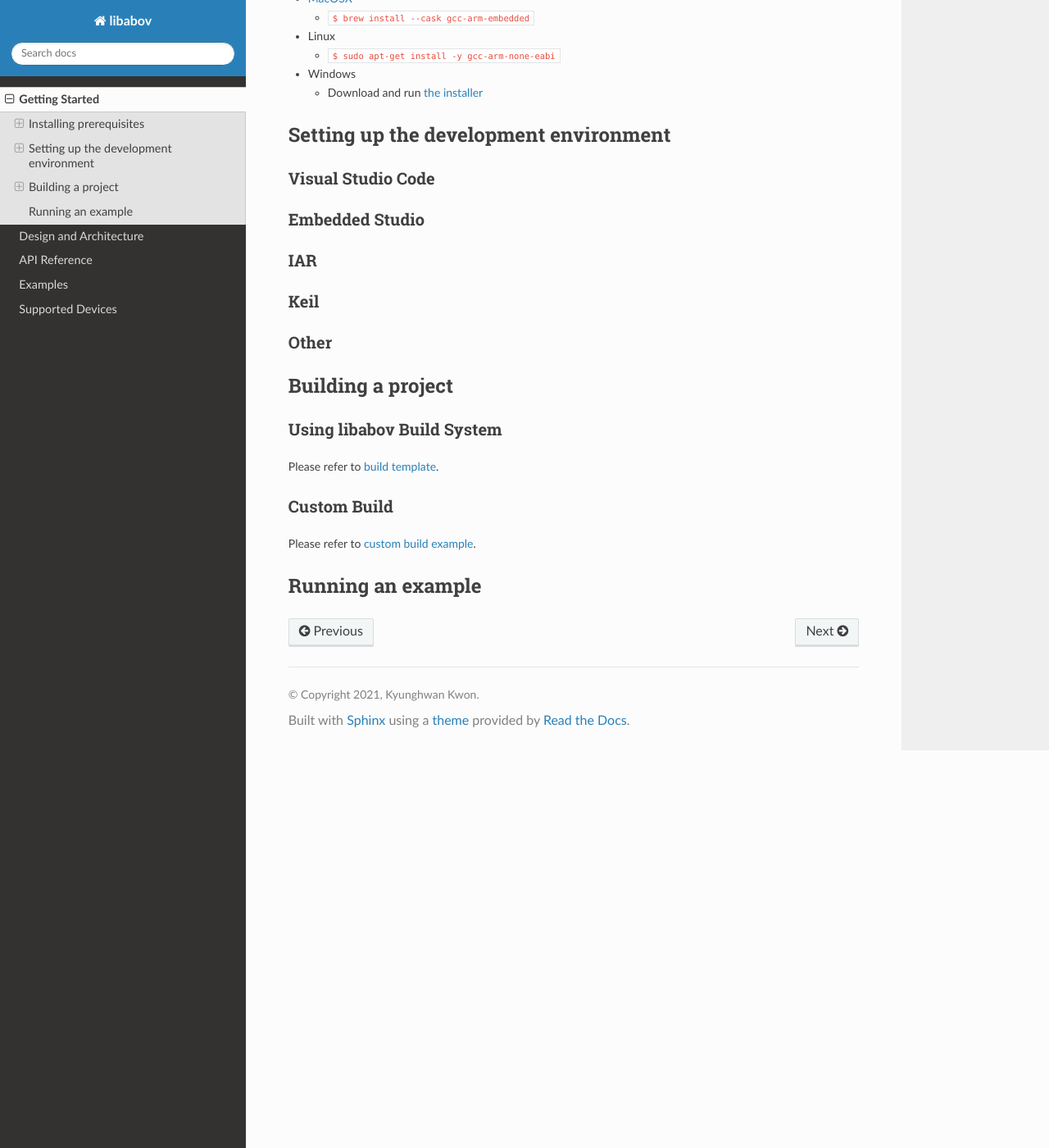
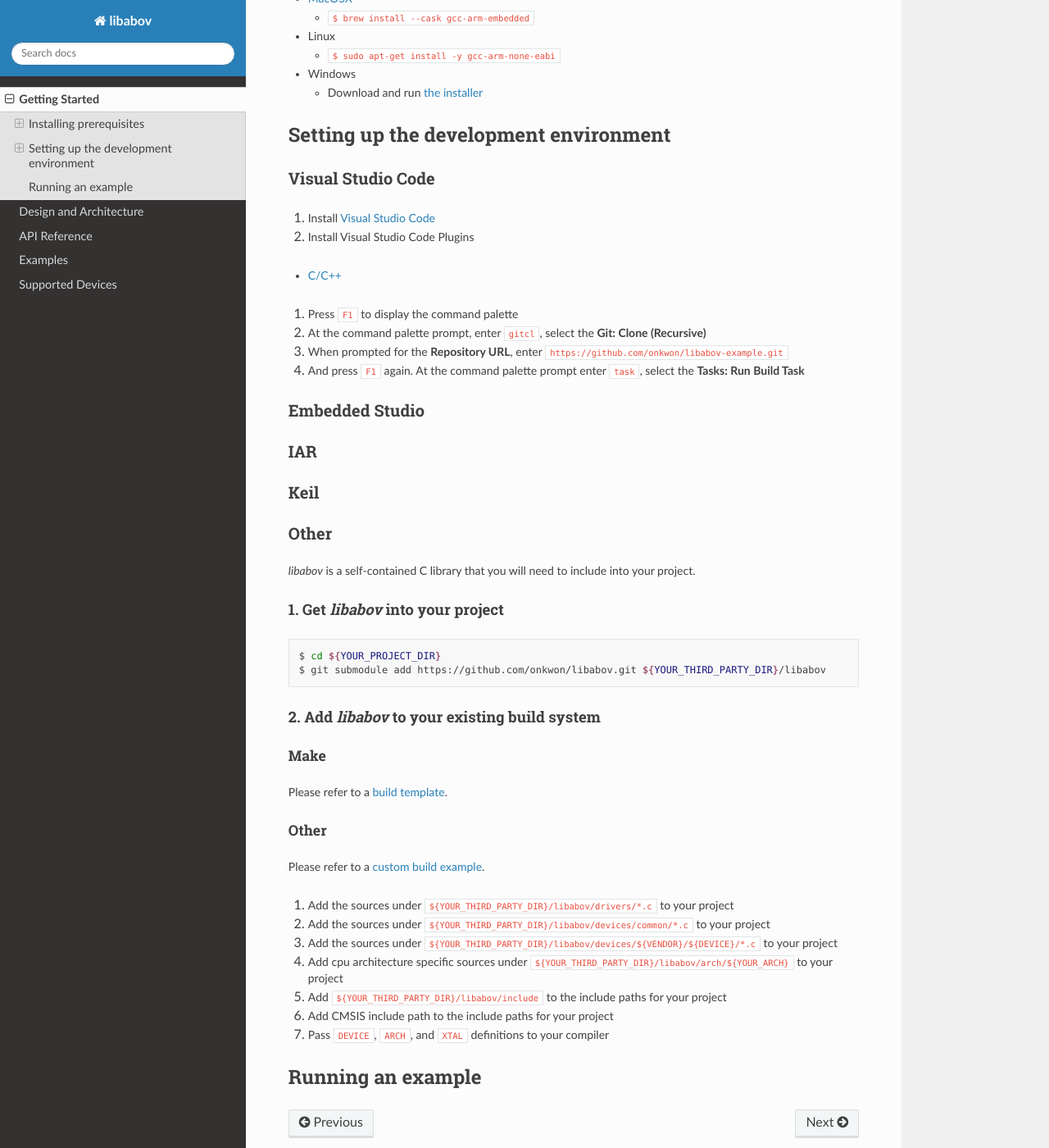
Before and after one commit to onkwon/halmcu, a Sphinx documentation site: the page built from docs/source/readme.rst, in a window 1280 px wide and 1400 px high, scrolled down 702 px. Shown: the whole window at 82% size. Built offline with Sphinx 7.4.7 and the Read the Docs theme 2.0.0, drawn with Linux system fonts in a browser that asks for light colours; pages that are not in the unit, such as notebooks, are missing from menus.

Commit message:
Update makefile and docs

````diff
--- a/README.md
+++ b/README.md
@@ -35,13 +35,47 @@
 
 ## Setting up the development environment
 ### Visual Studio Code
+1. Install [Visual Studio Code](https://code.visualstudio.com/)
+2. Install Visual Studio Code Plugins
+  * [C/C++](https://marketplace.visualstudio.com/items?itemName=ms-vscode.cpptools)
+3. Press `F1` to display the command palette
+4. At the command palette prompt, enter `gitcl`, select the **Git: Clone (Recursive)**
+5. When prompted for the **Repository URL**, enter `https://github.com/onkwon/libabov-example.git`
+6. And press `F1` again. At the command palette prompt enter `task`, select the
+   **Tasks: Run Build Task**
+
 ### Embedded Studio
 ### IAR
 ### Keil
 ### Other
-## Building a project
-### Using libabov Build System
-Please refer to [build template](https://github.com/onkwon/libabov/tree/master/examples/build-template).
-### Custom Build
-Please refer to [custom build example](https://github.com/onkwon/libabov/tree/master/examples/custom-build).
+*libabov* is a self-contained C library that you will need to include into your
+project.
+
+#### 1. Get *libabov* into your project
+
+```bash
+$ cd ${YOUR_PROJECT_DIR}
+$ git submodule add https://github.com/onkwon/libabov.git ${YOUR_THIRD_PARTY_DIR}/libabov
+```
+
+#### 2. Add *libabov* to your existing build system
+##### Make
+Please refer to a [build template](examples/build-template/Makefile).
+##### Other
+Please refer to a [custom build example](examples/custom-build).
+
+1. Add the sources under `${YOUR_THIRD_PARTY_DIR}/libabov/drivers/*.c` to your
+   project
+2. Add the sources under `${YOUR_THIRD_PARTY_DIR}/libabov/devices/common/*.c` to
+   your project
+3. Add the sources under
+   `${YOUR_THIRD_PARTY_DIR}/libabov/devices/${VENDOR}/${DEVICE}/*.c` to your
+   project
+4. Add cpu architecture specific sources under
+   `${YOUR_THIRD_PARTY_DIR}/libabov/arch/${YOUR_ARCH}` to your project
+5. Add `${YOUR_THIRD_PARTY_DIR}/libabov/include` to the include paths for your
+   project
+6. Add CMSIS include path to the include paths for your project
+7. Pass `DEVICE`, `ARCH`, and `XTAL` definitions to your compiler
+
 ## Running an example
--- a/docs/source/examples.md
+++ b/docs/source/examples.md
@@ -1 +1,3 @@
 # Examples
+
+https://github.com/onkwon/libabov-example.git
````
Also changed, not shown: 4 other files.
